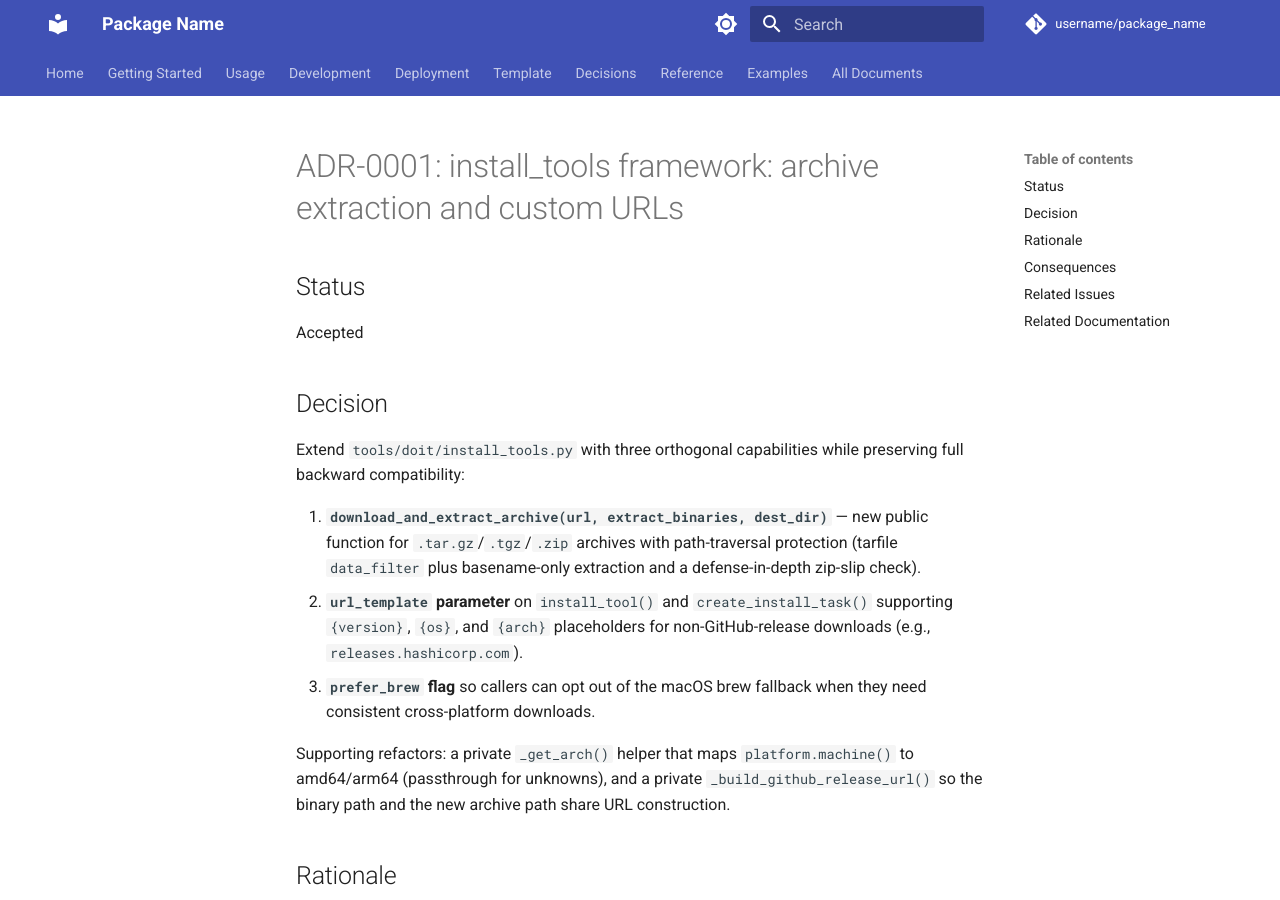
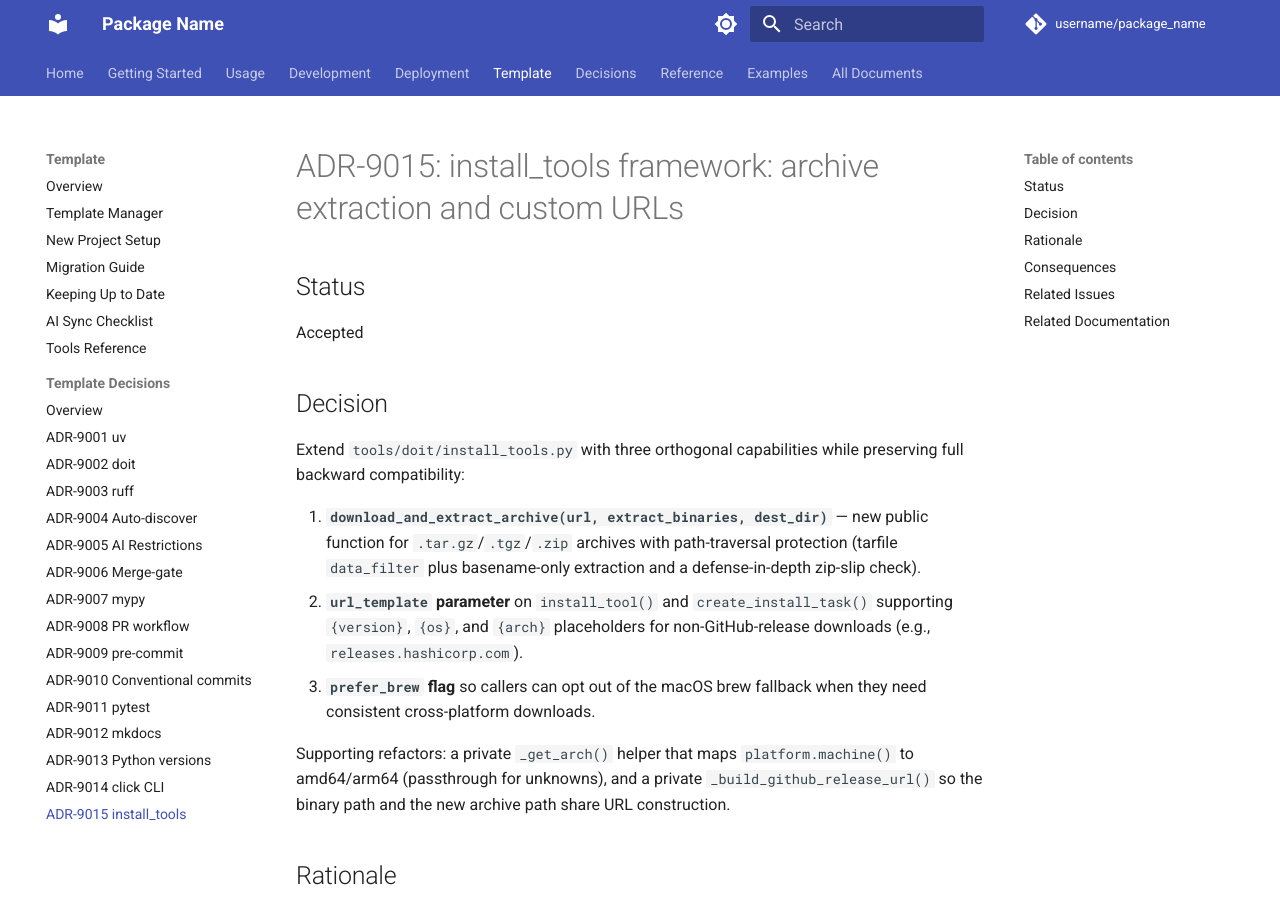
Before and after one commit to endavis/pyproject-template, an MkDocs documentation site: the page built from docs/template/decisions/9015-install-tools-framework-archive-extraction-and-custom-urls.md, in a window 1280 px wide and 900 px high. Built offline with MkDocs 1.6.1 and Material for MkDocs 9.7.7, drawn with Linux system fonts in a browser that asks for light colours; comment, search, counter and statistics services are not loaded.

Commit message:
refactor: move install_tools ADR to template decisions directory (merges PR #360, addresses #359)
The `0001-install-tools-framework-archive-extraction-and-custom-urls.md`
ADR was the only file in `docs/decisions/`, but its subject —
`install_tools` framework — is template-meta tooling that lives under
`tools/doit/install_tools.py` and is a feature of the template itself,
not of any project built from it. It belonged in the 9000-series
alongside ADR-9001 through ADR-9014 in `docs/template/decisions/`.

Per the design intent documented in `tests/test_doit_adr.py:66-67`,
`docs/decisions/` is the scaffold for project-level ADRs (0001-series)
that downstream consumers will use after spawning a real project from
this template; `docs/template/decisions/` (9XXX series) is for
template-meta ADRs. The moved file is the only previously-misplaced
ADR — `docs/decisions/`, `tools/doit/adr.py`, and the test all stay
unchanged because they correctly target project-level ADR creation.

Changes:
- Created `docs/template/decisions/9015-install-tools-framework-archive-extraction-and-custom-urls.md`
  with `# ADR-9015` title and corrected relative link to the
  install-tools-framework doc.
- Deleted `docs/decisions/0001-install-tools-framework-archive-extraction-and-custom-urls.md`.
- Updated the inbound reference in `docs/development/install-tools-framework.md`.
- Added rows for ADR-9014 (leftover from PR #358) and ADR-9015 to the
  index in `docs/template/decisions/README.md`.
- Added the ADR-9015 nav entry to `mkdocs.yml`.

After this PR, `_get_next_adr_number()` correctly returns `1` because
the project-level ADR directory is empty, exactly as the existing test
docstring describes.

Addresses #359

```diff
--- a/docs/decisions/0001-install-tools-framework-archive-extraction-and-custom-urls.md
+++ b/docs/template/decisions/9015-install-tools-framework-archive-extraction-and-custom-urls.md
@@ -1,4 +1,4 @@
-# ADR-0001: install_tools framework: archive extraction and custom URLs
+# ADR-9015: install_tools framework: archive extraction and custom URLs
 
 ## Status
 
@@ -44,4 +44,4 @@ The three capabilities are intentionally orthogonal so simple cases stay simple
 
 ## Related Documentation
 
-- [install_tools Framework](../development/install-tools-framework.md)
+- [install_tools Framework](../../development/install-tools-framework.md)
--- a/mkdocs.yml
+++ b/mkdocs.yml
@@ -113,6 +113,7 @@ nav:
           - ADR-9012 mkdocs: template/decisions/9012-use-mkdocs-with-material-theme-for-documentation.md
           - ADR-9013 Python versions: template/decisions/9013-python-version-support-policy.md
           - ADR-9014 click CLI: template/decisions/9014-use-click-for-application-cli.md
+          - ADR-9015 install_tools: template/decisions/9015-install-tools-framework-archive-extraction-and-custom-urls.md
   - Decisions:
       - Overview: decisions/README.md
   - Reference:
```
Also changed, not shown: docs/TABLE_OF_CONTENTS.md (+1 -1 lines), docs/development/install-tools-framework.md (+1 -1 lines), docs/template/decisions/README.md (+2 -0 lines).
